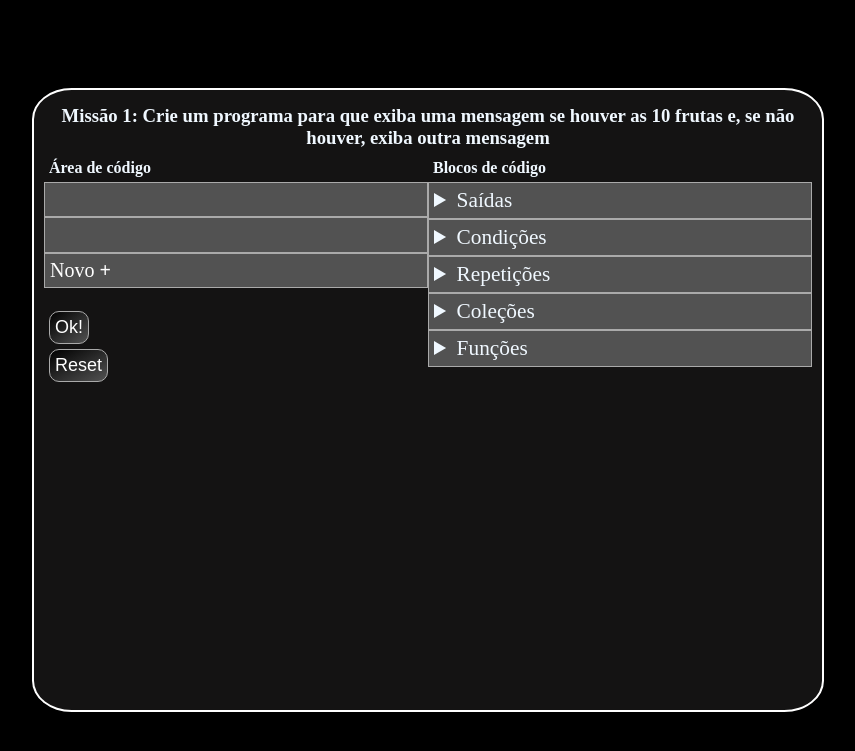
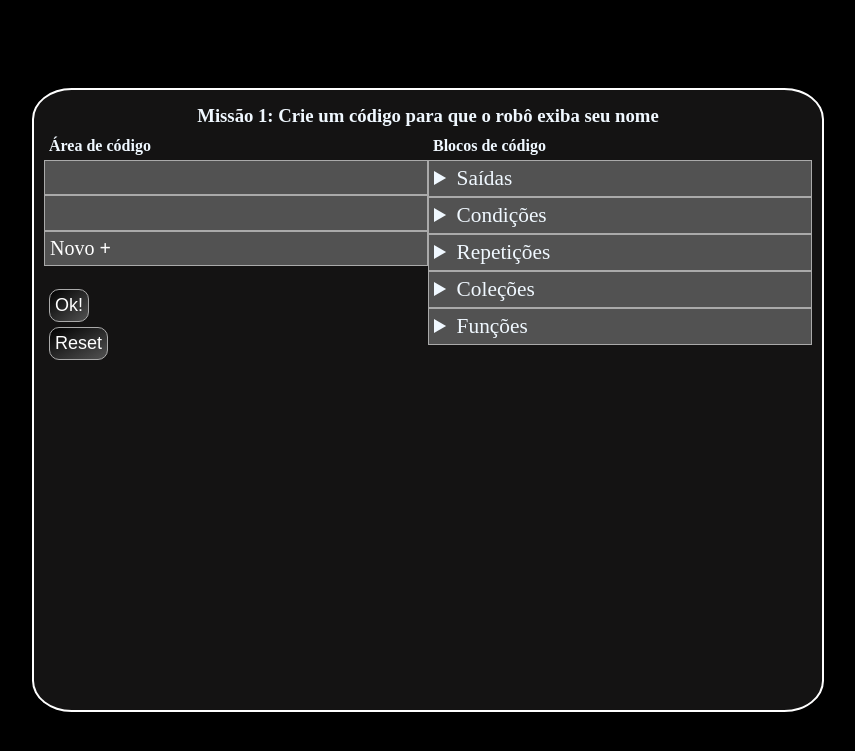
Before and after one commit to Salgado2004/Jogo_para_aprender_Programacao, a Flask app: template templates/missao1.html in a window 1280 px wide. Shown: the top 751 px of the page, without its empty margins (212-1067 px from the left). Run offline with Flask 2, Linux system fonts and the light colour scheme; the template is opened without the code that fills it, so the values that code supplies are empty.

Commit message:
Update missao1.html

```diff
--- a/templates/missao1.html
+++ b/templates/missao1.html
@@ -1,7 +1,7 @@
 {% extends 'base.html' %}
 
 {% block content %}
-          <h3>Missão 1: Crie um programa para que exiba uma mensagem se houver as 10 frutas e, se não houver, exiba outra mensagem</h3>
+          <h3>Missão 1: Crie um código para que o robô exiba seu nome</h3>
           <div class="coluna_esquerda">
             <h4>Área de código</h4>
             <form method="post" action="/resultado" target="_blank">
```
